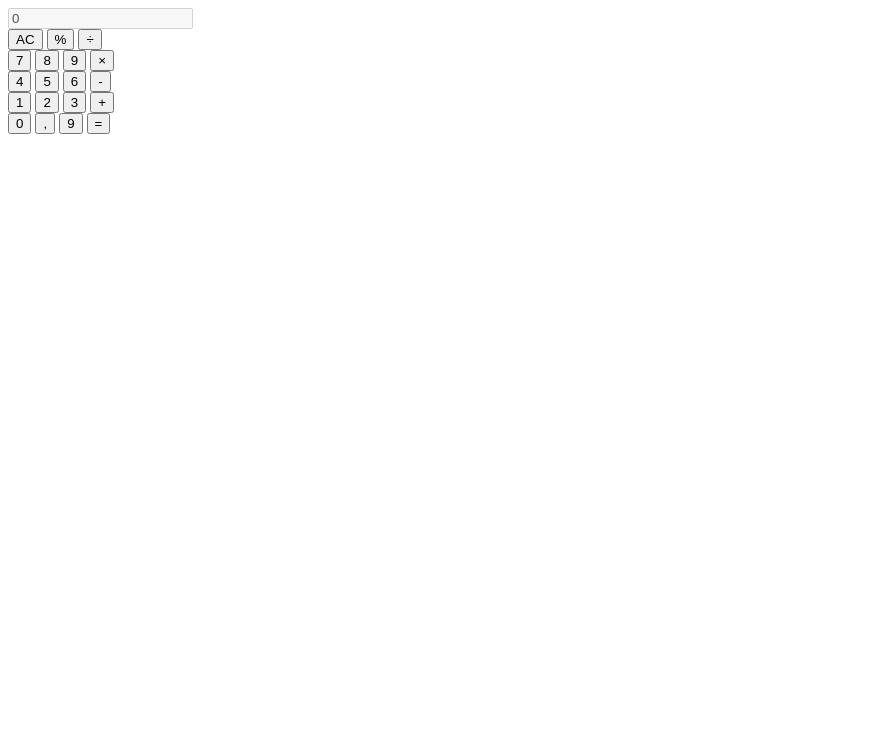
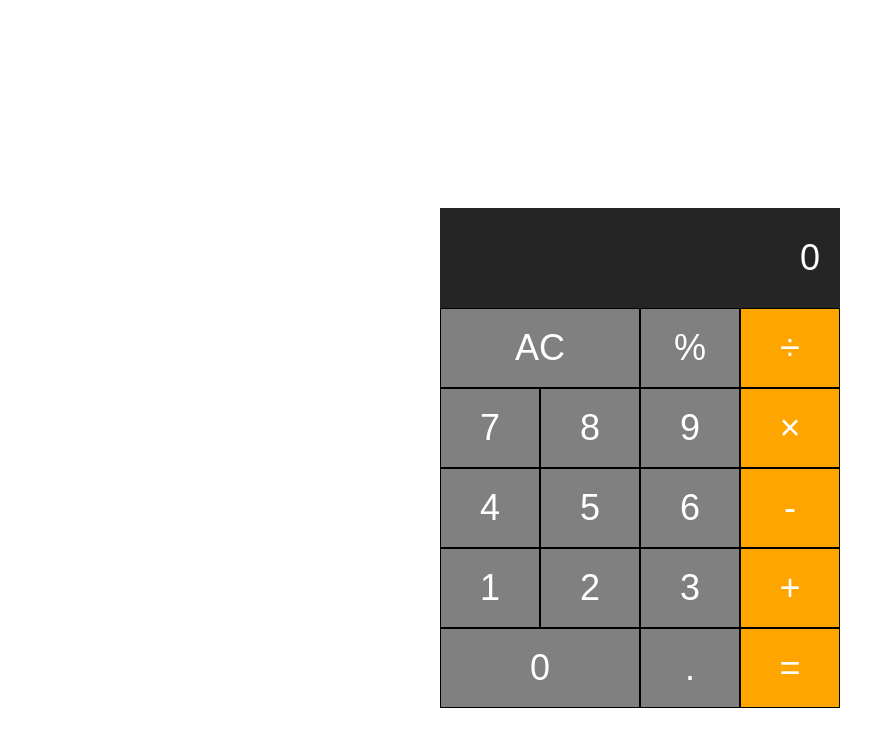
Before and after one commit to Mosquen/Calculator, a plain HTML site: page index.html in a window 1280 px wide. Shown: the whole page, without its empty margins (0-895 px from the left). Drawn offline with Linux system fonts and the light colour scheme.

Commit message:
fill stylesheet.css with style code

```diff
--- a/index.html
+++ b/index.html
@@ -37,9 +37,8 @@
             </div>
             <div class="row">
                 <button class="number zero-btn">0</button>
-                <button class="decimal">,</button>
-                <button class="equal-sign">9</button>
-                <button class="operator">=</button>
+                <button class="decimal">.</button>
+                <button class="equal-sign">=</button>
             </div>
         </div>
     </div>
--- a/stylesheet.css
+++ b/stylesheet.css
@@ -0,0 +1,52 @@
+.calculator{
+    text-align  : center;
+    margin      : 0 auto;
+    padding-top : 200px;
+    width: 400px;
+}
+
+.calculator-screen{
+    width           : 100%;
+    height          : 100px;
+    background-color: #252525;
+    color           : #fff;
+    text-align      : right;
+    font-size       : 36px;
+    border          : none;
+    padding         : 0 20px;
+    box-sizing      : border-box;
+}
+
+.calculator-keys{
+    width: 100%;
+}
+
+.row{
+    display: flex;
+}
+
+button{
+    height          : 80px;
+    background-color: gray;
+    border          : 1px solid black;
+    font-size       : 36px;
+    color           : #fff;
+    width           : 25%;
+    outline         : none;
+}
+
+.all-clear, .zero-btn{
+    width: 50%;
+}
+
+.operator, .equal-sign{
+    background-color: orange;
+}
+
+button:hover{
+    background-color: darkgray;
+}
+
+.operator:hover, .equal-sign:hover{
+    background-color: darkorange;
+}
```
